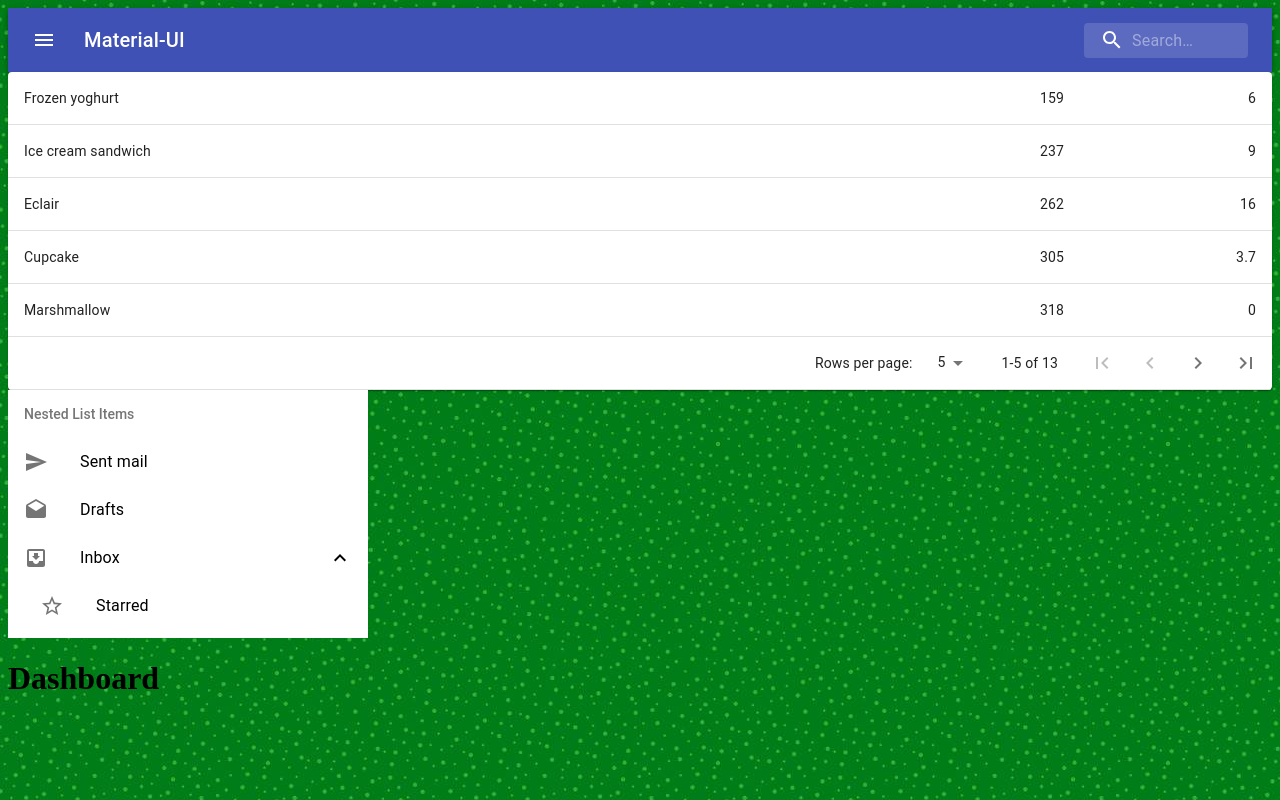
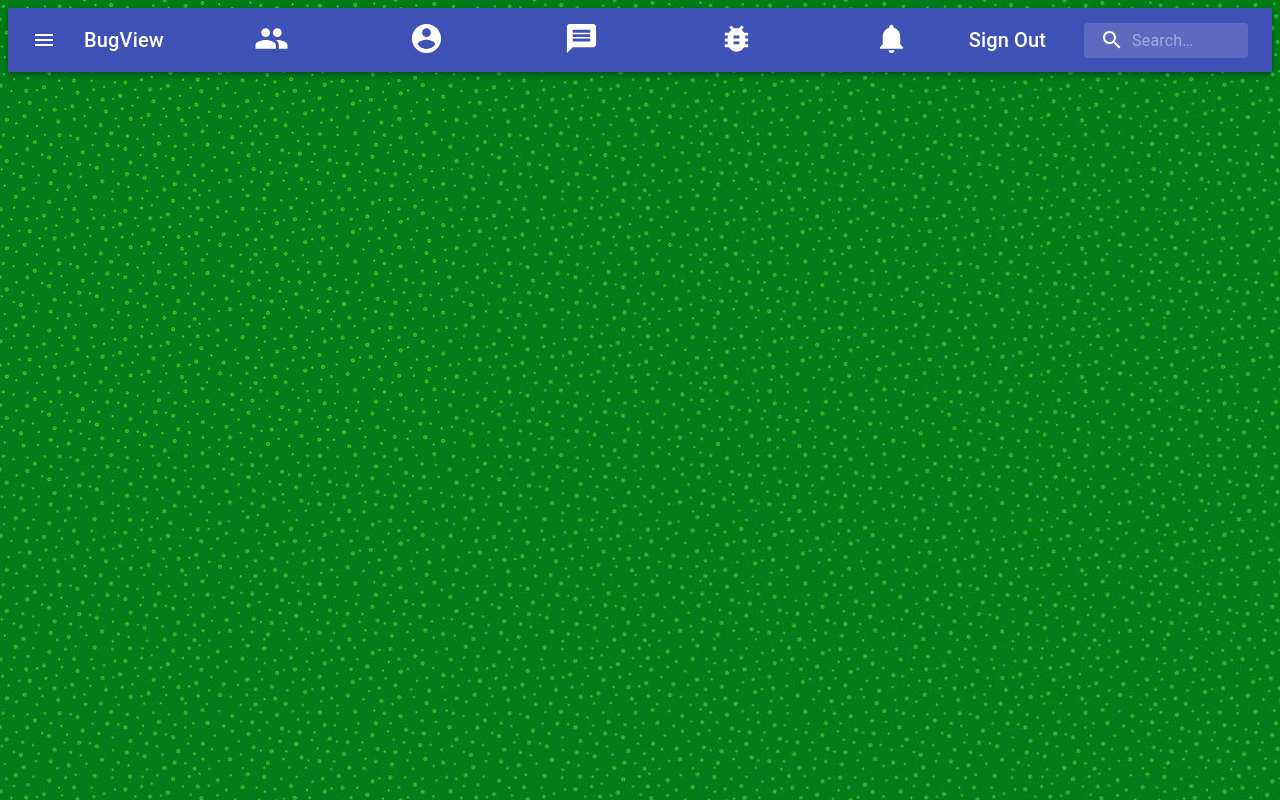
Before and after one commit to hjkmines/capstone-client, a React (Create React App) app: page / in a window 1280 px wide. Built offline with nearby package versions, Linux system fonts and the light colour scheme.

Commit message:
adds icons to app bar

```diff
--- /dev/null
+++ b/src/components/AppBar/AppBar.css
@@ -0,0 +1,8 @@
+.dashboard-icon:hover {
+    background-color: black;
+}
+
+.dashboard-icon {
+    padding-left: 60px;
+    padding-right: 60px;
+}
--- a/src/components/AppBar/AppBar.js
+++ b/src/components/AppBar/AppBar.js
@@ -7,6 +7,12 @@
 import { fade, makeStyles } from '@material-ui/core/styles';
 import MenuIcon from '@material-ui/icons/Menu';
 import SearchIcon from '@material-ui/icons/Search';
+import MessageIcon from '@material-ui/icons/Message';
+import NotificationsIcon from '@material-ui/icons/Notifications';
+import GroupIcon from '@material-ui/icons/Group';
+import BugReportIcon from '@material-ui/icons/BugReport';
+import AccountCircleIcon from '@material-ui/icons/AccountCircle';
+import './AppBar.css';
 
 const useStyles = makeStyles((theme) => ({
   root: {
@@ -79,8 +85,19 @@
             <MenuIcon />
           </IconButton>
           <Typography className={classes.title} variant="h6" noWrap>
-            Material-UI
+            BugView
           </Typography>
+          <div className='icons'>
+          <GroupIcon className='dashboard-icon' fontSize='large' />
+          <AccountCircleIcon className='dashboard-icon' fontSize='large' />
+          <MessageIcon className='dashboard-icon' fontSize='large' />
+          <BugReportIcon className='dashboard-icon' fontSize='large' />
+          <NotificationsIcon className='dashboard-icon' fontSize='large' />
+          </div>
+          <Typography className={classes.title} variant="h6" noWrap>
+            Sign Out
+          </Typography>
+          <a></a>
           <div className={classes.search}>
             <div className={classes.searchIcon}>
               <SearchIcon />
--- a/src/components/Dashboard/Dashboard.js
+++ b/src/components/Dashboard/Dashboard.js
@@ -8,9 +8,9 @@
     return (
         <div>
             <AppBar />
-            <DataTable />
-            <NestedList />
-            <h1>Dashboard</h1>
+            {/* <DataTable />  */}
+            {/* <NestedList />  */}
+            {/* <h1>Dashboard</h1> */}
         </div>
     )
 };
```
